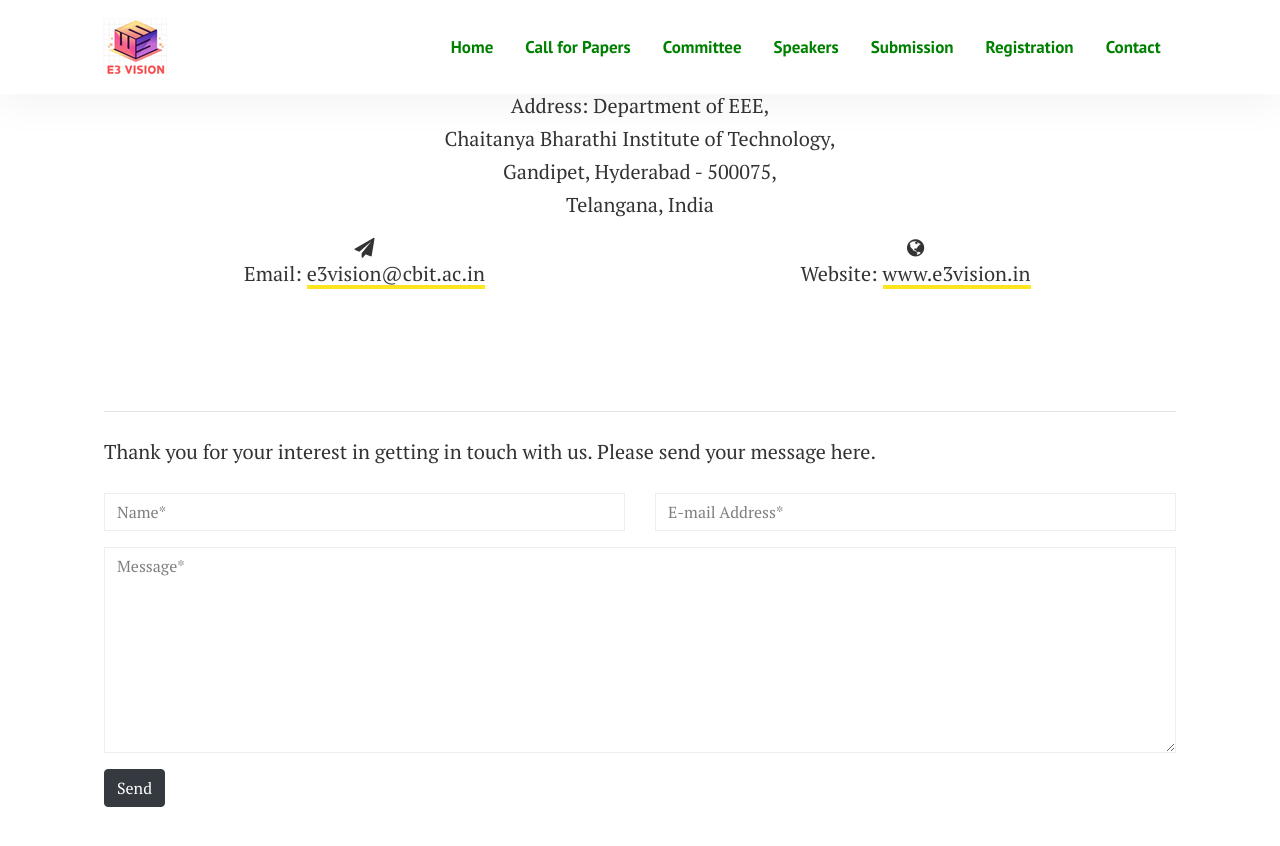
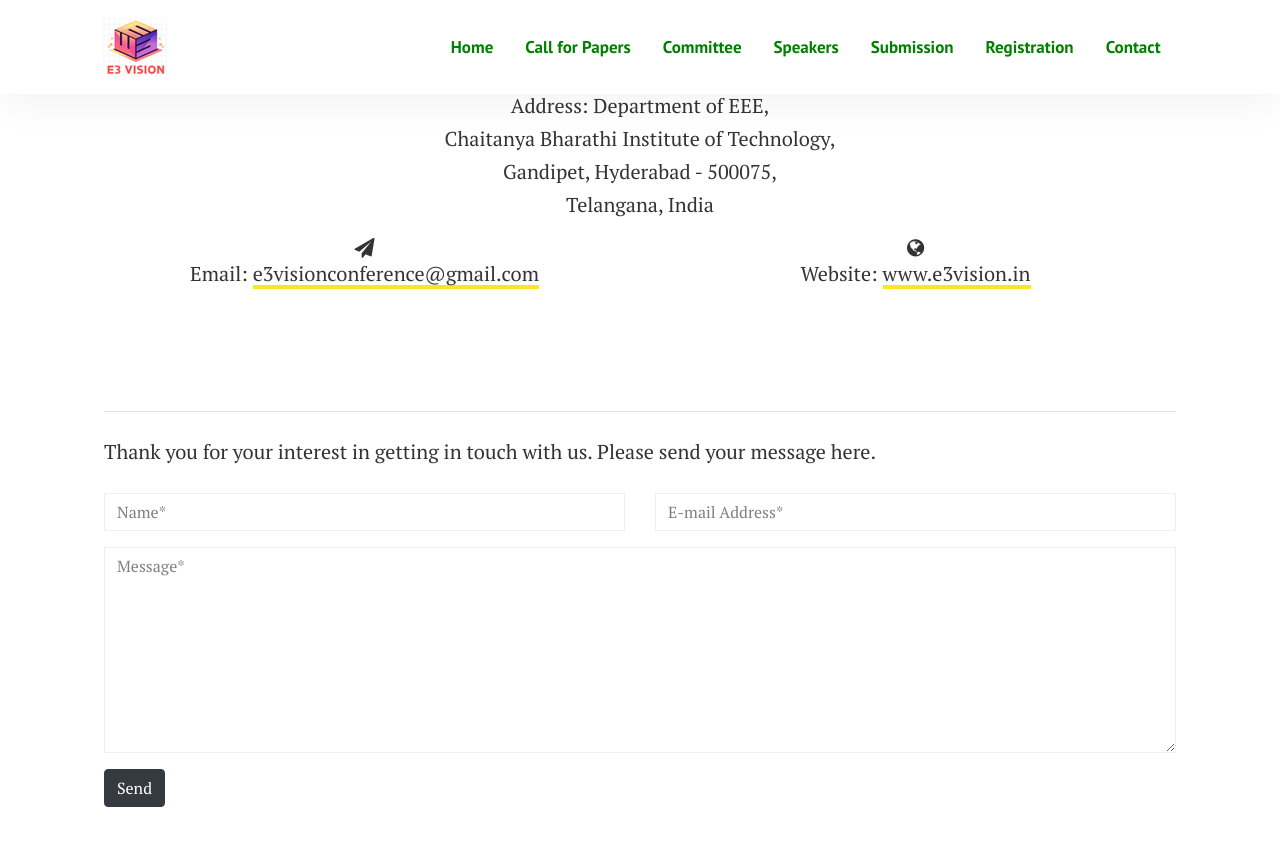
Before and after one commit to sravivarman/e3vision, a Jekyll site: the page built from pages/contact.md, in a window 1280 px wide and 900 px high, scrolled down 716 px. Shown: the top 846 px of the window. Built offline with Jekyll 4.4.1, drawn with Linux system fonts in a browser that asks for light colours.

Commit message:
Update contact.md

```diff
--- a/pages/contact.md
+++ b/pages/contact.md
@@ -36,7 +36,7 @@ balasubbareddy_eee@cbit.ac.in
 <span class="fa fa-paper-plane"></span>
 </div>
 <div class="text">
-<p><span>Email:</span> <a href="mailto:e3vision@cbit.ac.in">e3vision@cbit.ac.in</a></p>
+<p><span>Email:</span> <a href="mailto:e3vision@cbit.ac.in">e3visionconference@gmail.com</a></p>
 </div>
 </div>
 </div>
@@ -55,7 +55,7 @@ balasubbareddy_eee@cbit.ac.in
 <p></p>
 
 <hr>
-<form action="https://airform.io/e3vision@cbit.ac.in" method="POST">
+<form action="https://airform.io/e3visionconference@gmail.com" method="POST">
 <p class="mb-4">Thank you for your interest in getting in touch with us. Please send your message here.</p>
 <div class="form-group row">
 <div class="col-md-6">
```
